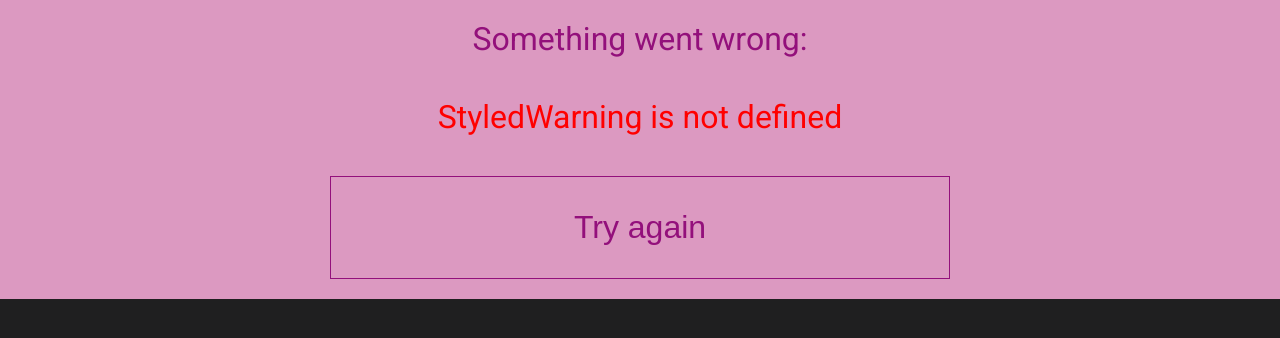
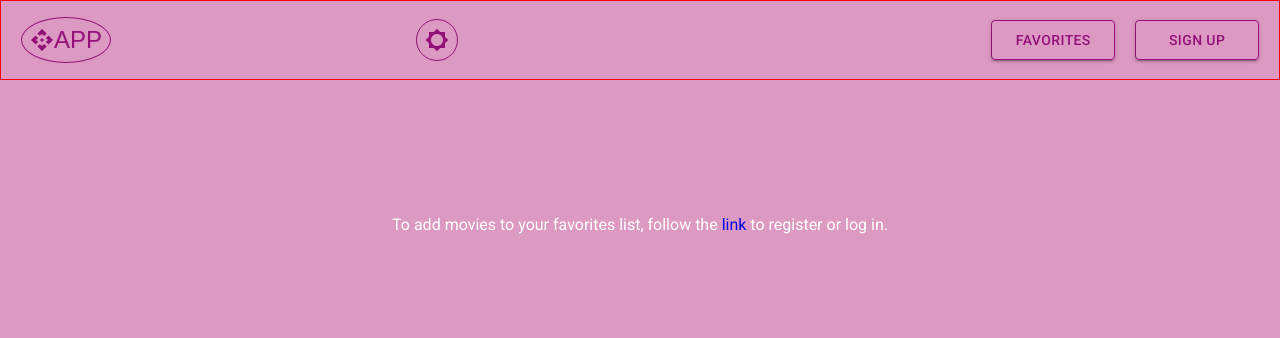
Before and after one commit to Ezoza111/movies_portal, a React (Create React App) app: page /favorites in a window 1280 px wide. Shown: the top 338 px of the page. Built offline with nearby package versions, Linux system fonts and the light colour scheme.

Commit message:
fix: added style for StyledWarning

```diff
--- a/src/layout/favoritesPage/FavoritesPage.jsx
+++ b/src/layout/favoritesPage/FavoritesPage.jsx
@@ -187,7 +187,14 @@ const StyledControls = styled.div`
 const StyledSwapVertIcon = styled(SwapVertIcon)`
   cursor: pointer;
   margin-left: 10px;
-  background-color: ${theme.colors.accent[500]};
+  background-color: ${theme.colors.accentLight};
+`;
+
+const StyledWarning = styled.div`
+  display: grid;
+  justify-content: center;
+  height: calc(100dvh - 78px);
+  padding-top: 115px;
 `;
 
 export default FavoritesPage;
```
